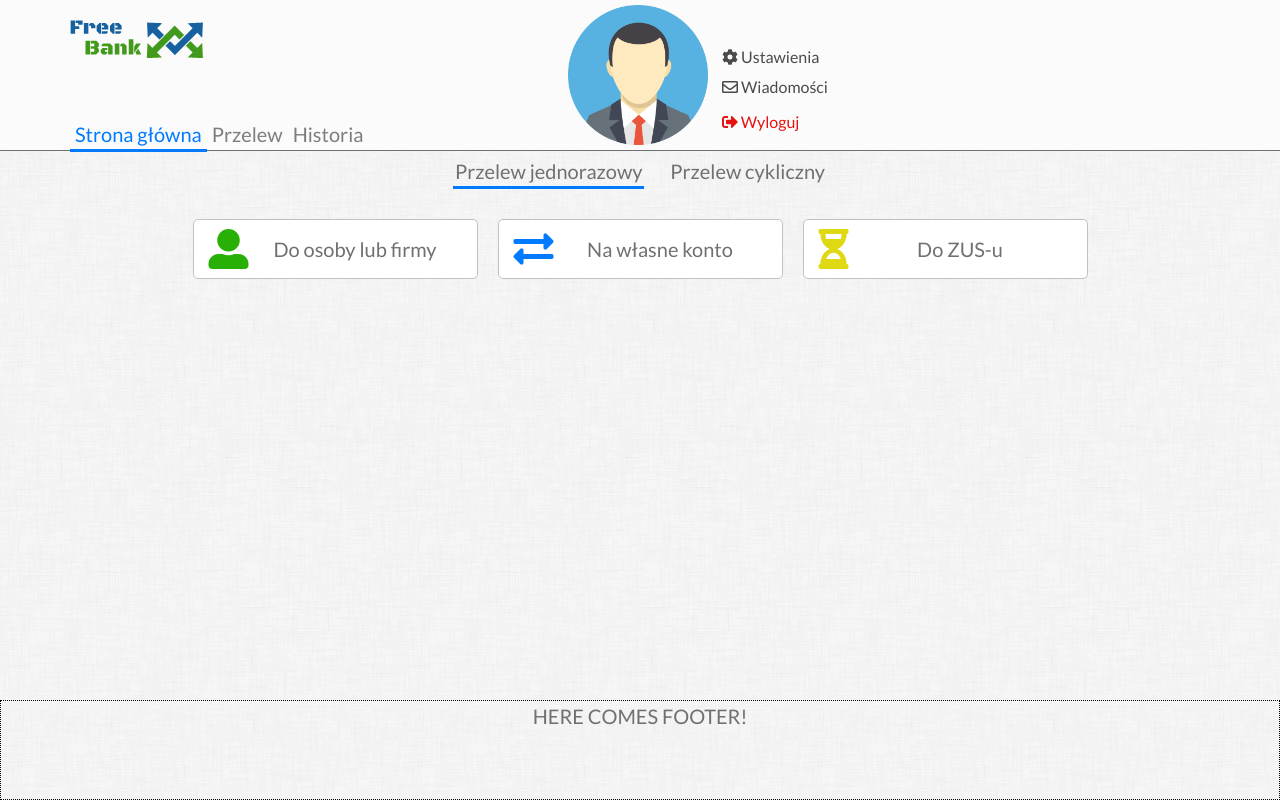
After one commit to jkindly/bank, a Symfony app: template templates/transfer/transfer.html.twig in a window 1280 px wide. The commit adds this page. Run offline with Twig, Linux system fonts and the light colour scheme; the template is opened without the code that fills it, so the values that code supplies are empty; some libraries are stand-ins or nearby versions.

```diff
--- a/public/css/main.css
+++ b/public/css/main.css
@@ -8,11 +8,12 @@ body {
     color: #707070;
     font-family: 'Lato', sans-serif;
     background-image: url('../img/dust_scratches.png');
+    font-size: 2rem;
 }
 
 main {
-    width: 1000px;
-    margin: 0 auto;
+    width: 1140px;
+    /*margin: 0 auto;*/
     /*border: 1px dotted black;*/
 }
 
@@ -124,10 +125,15 @@ a:link, a:visited, a:checked {
     font-size: 2rem;
     padding-bottom: 0 !important;
     margin: 0 !important;
+    outline: 0;
 }
 
 .nav-link:hover {
     color: rgb(0, 123, 255) !important;
+}
+
+.row {
+    margin: 0 !important;
 }
 
 /* END BOOTSTRAP SELF-CONFIG */
@@ -204,3 +210,74 @@ footer {
     font-weight: 700;
 }
 /* END MAIN CONTENT OF ACCOUNTS */
+
+
+/* START CONTENT OF TRANSFER */
+.container-transfer {
+    margin: 0 auto;
+    /*border: 1px dotted black;*/
+    text-align: center;
+}
+
+.transfer-type {
+    display: inline-block;
+    margin: 5px 10px 0 10px;
+    padding: 0 2px 0 2px;
+    /*border: 1px dotted black;*/
+}
+
+.transfer-options {
+    /*text-align: center;*/
+    /*border: 1px dotted black;*/
+    margin: 0 !important;
+    padding: 0 !important;
+    display: flex;
+    align-items: center;
+    justify-content: center;
+}
+
+.transfer-option {
+    height: 60px;
+    margin: 30px 10px 0 10px;
+    -webkit-border-radius: 5px;
+    -moz-border-radius: 5px;
+    border-radius: 5px;
+    background-color: white;flex-direction: row;
+    display: flex;
+    align-items: center;
+    justify-content: center;
+    border: 1px solid #C1C1C0;
+    -webkit-user-select: none;
+    -moz-user-select: none;
+    -ms-user-select: none;
+    user-select: none;
+    cursor: pointer;
+}
+
+.transfer-option > .fas {
+    font-size: 4rem;
+    display: flex;
+    justify-content: left;
+}
+
+.transfer-option span {
+    flex-grow: 1;
+}
+
+.transfer-option > .fa-user-alt {
+    color: #29B007;
+}
+
+.transfer-option > .fa-exchange-alt {
+    color: rgb(0, 123, 255);
+}
+
+.transfer-option > .fa-hourglass-half {
+    color: #DFD914;
+}
+
+.user-login-logs {
+    font-size: 1rem;
+    margin-top: 50px;
+}
+/* END CONTENT OF TRANSFER */
--- a/public/js/main.js
+++ b/public/js/main.js
@@ -1,24 +1,24 @@
 $(document).ready(function() {
 
-    $('.nav-item').on('click', function() {
-        let navItem = $(this);
-       if (!navItem.hasClass('nav-item-underscore')) {
-           $('.nav-item').removeClass('nav-item-underscore');
-           navItem.addClass('nav-item-underscore');
-       }
-    });
-
-
-    $('.user-account').on('click', function() {
-        let account = $(this);
-        if (account.attr()) {
-            $('.user-account').animate({
-                height: '60px'
-            }, 500);
-            account.animate({
-                height: '200px'
-            }, 500);
-        }
-    });
+    // $('.nav-item').on('click', function() {
+    //     let navItem = $(this);
+    //    if (!navItem.hasClass('nav-item-underscore')) {
+    //        $('.nav-item').removeClass('nav-item-underscore');
+    //        navItem.addClass('nav-item-underscore');
+    //    }
+    // });
+    //
+    //
+    // $('.user-account').on('click', function() {
+    //     let account = $(this);
+    //     if (account.attr()) {
+    //         $('.user-account').animate({
+    //             height: '60px'
+    //         }, 500);
+    //         account.animate({
+    //             height: '200px'
+    //         }, 500);
+    //     }
+    // });
 
 });
--- a/src/Controller/TransferController.php
+++ b/src/Controller/TransferController.php
@@ -12,7 +12,7 @@ class TransferController extends AbstractController
      */
     public function index()
     {
-        return $this->render('transfer/index.html.twig', [
+        return $this->render('transfer/transfer.html.twig', [
             'controller_name' => 'TransferController',
         ]);
     }
--- a/templates/base.html.twig
+++ b/templates/base.html.twig
@@ -69,7 +69,7 @@
     </div>
 {% endblock %}
 
-<div class="container">
+<div class="container p-0">
     <div class="row">
         {% block body %}{% endblock %}
     </div>
--- /dev/null
+++ b/templates/transfer/transfer.html.twig
@@ -0,0 +1,26 @@
+{% extends 'base.html.twig' %}
+
+{% block title %}Free Bank - przelew{% endblock %}
+
+{% block body %}
+    <main>
+        <div class="container-transfer">
+            <div class="transfer-type normal-transfer nav-item-underscore">Przelew jednorazowy</div>
+            <div class="transfer-type periodic-transfer">Przelew cykliczny</div>
+            <ul class="transfer-options">
+                <li class="col-3 transfer-option domestic-transfer">
+                    <i class="fas fa-user-alt"></i>
+                    <span>Do osoby lub firmy</span>
+                </li>
+                <li class="col-3 transfer-option own-transfer">
+                    <i class="fas fa-exchange-alt"></i>
+                    <span>Na własne konto</span>
+                </li>
+                <li class="col-3 transfer-option zus-transfer">
+                    <i class="fas fa-hourglass-half"></i>
+                    <span>Do ZUS-u</span>
+                </li>
+            </ul>
+        </div>
+    </main>
+{% endblock %}
```
Also changed, not shown: src/Controller/BankAccountController.php (+19 -6 lines), src/DataFixtures/BankAccountFixture.php (+9 -0 lines), src/DataFixtures/UserFixture.php (+4 -3 lines), src/Entity/LoginLogs.php (added, +78 -0 lines), src/Entity/User.php (+37 -0 lines), src/Migrations/Version20190212200516.php (added, +36 -0 lines), src/Migrations/Version20190212202559.php (added, +35 -0 lines), src/Migrations/Version20190212231125.php (added, +35 -0 lines), src/Migrations/Version20190212231201.php (added, +35 -0 lines), src/Repository/LoginLogsRepository.php (added, +66 -0 lines), src/Security/LoginFormAuthenticator.php (+40 -2 lines), templates/account/account.html.twig (+20 -9 lines), templates/transfer/index.html.twig (deleted, +0 -20 lines).
